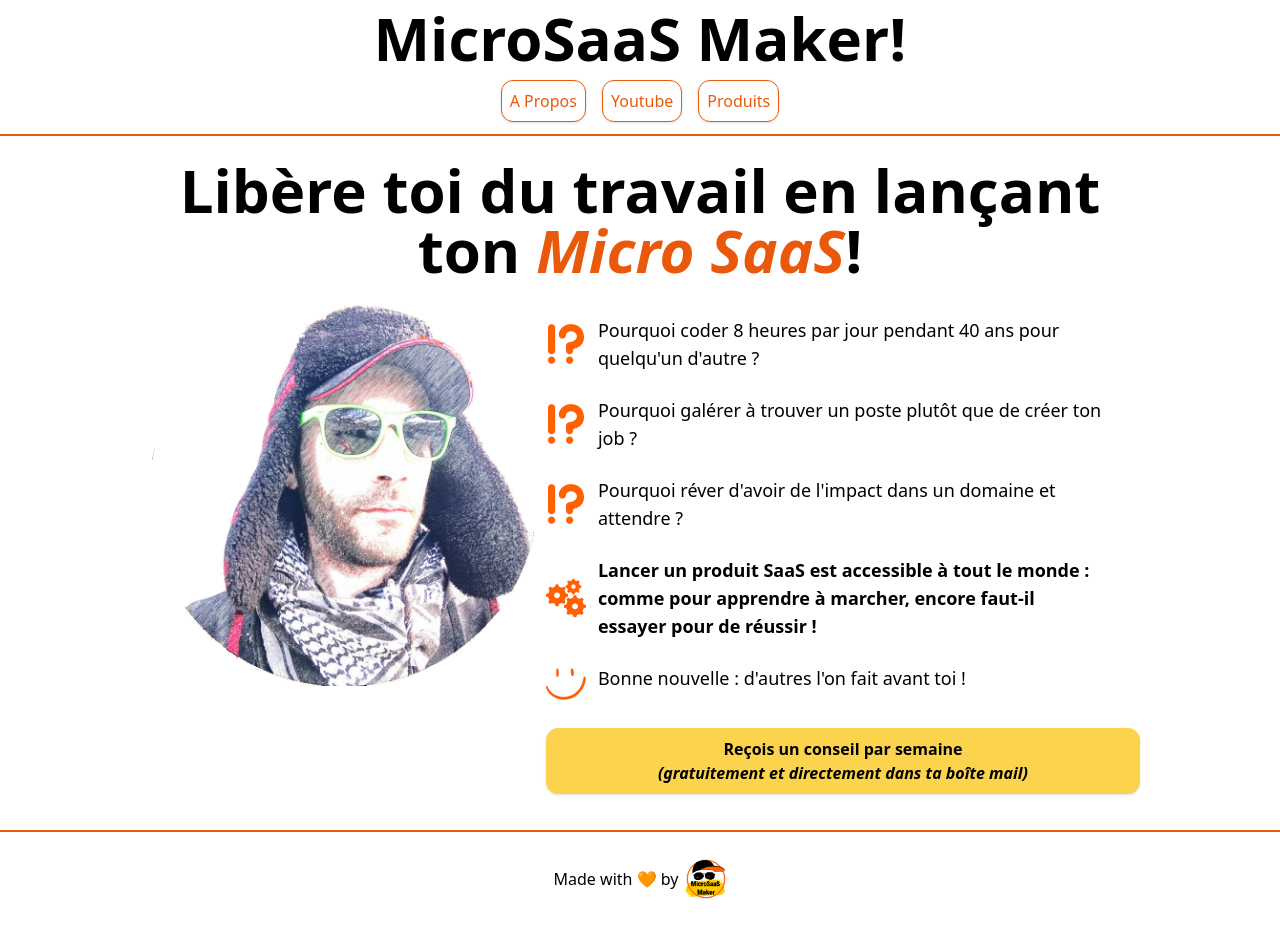
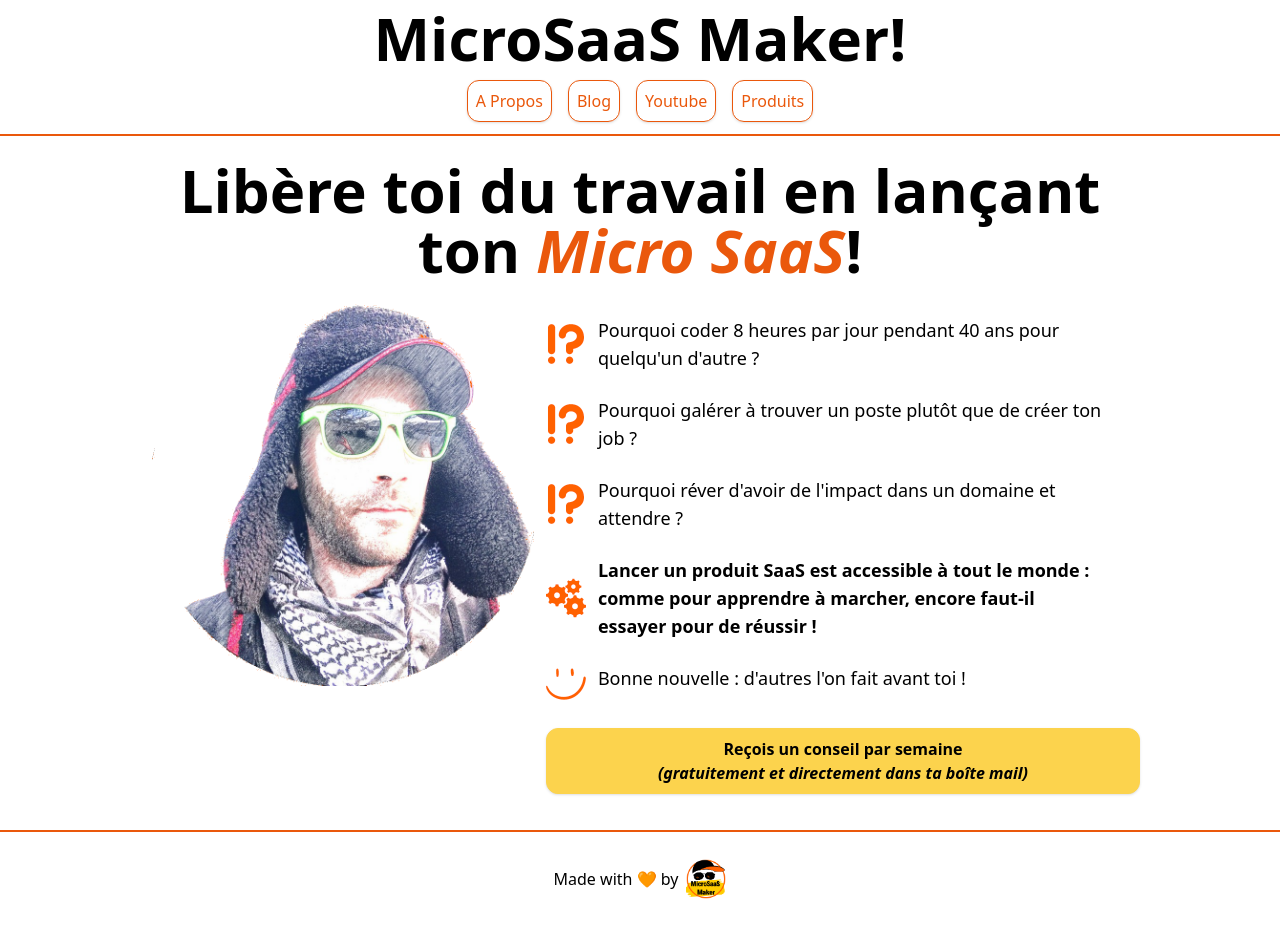
Before and after one commit to Maeevick/microsaasmaker, a Next.js app: page / in a window 1280 px wide. Built offline with nearby package versions, Linux system fonts and the light colour scheme.

Commit message:
feat: add navigation to blog (temp)

```diff
--- a/components/header.tsx
+++ b/components/header.tsx
@@ -4,6 +4,7 @@
             <p className="text-6xl font-bold "><a href="/">MicroSaaS Maker!</a></p>
             <nav className="w-full flex justify-center space-x-4 mt-3 mb-3">
                 <a className="p-2 text-center text-orange-600 border border-orange-600 rounded-xl hover:text-black hover:bg-orange-600 shadow" href="/api/hello">A Propos</a>
+                <a className="p-2 text-center text-orange-600 border border-orange-600 rounded-xl hover:text-black hover:bg-orange-600 shadow" href="https://maeevick.github.io/blog.html" target="_blank">Blog</a>
                 <a className="p-2 text-center text-orange-600 border border-orange-600 rounded-xl hover:text-black hover:bg-orange-600 shadow" href="https://www.youtube.com/channel/UCmCyGWHYIjGBdRdDigT2Erg" target="_blank">Youtube</a>
                 <a className="p-2 text-center text-orange-600 border border-orange-600 rounded-xl hover:text-black hover:bg-orange-600 shadow" href="/products">Produits</a>
             </nav>
```
